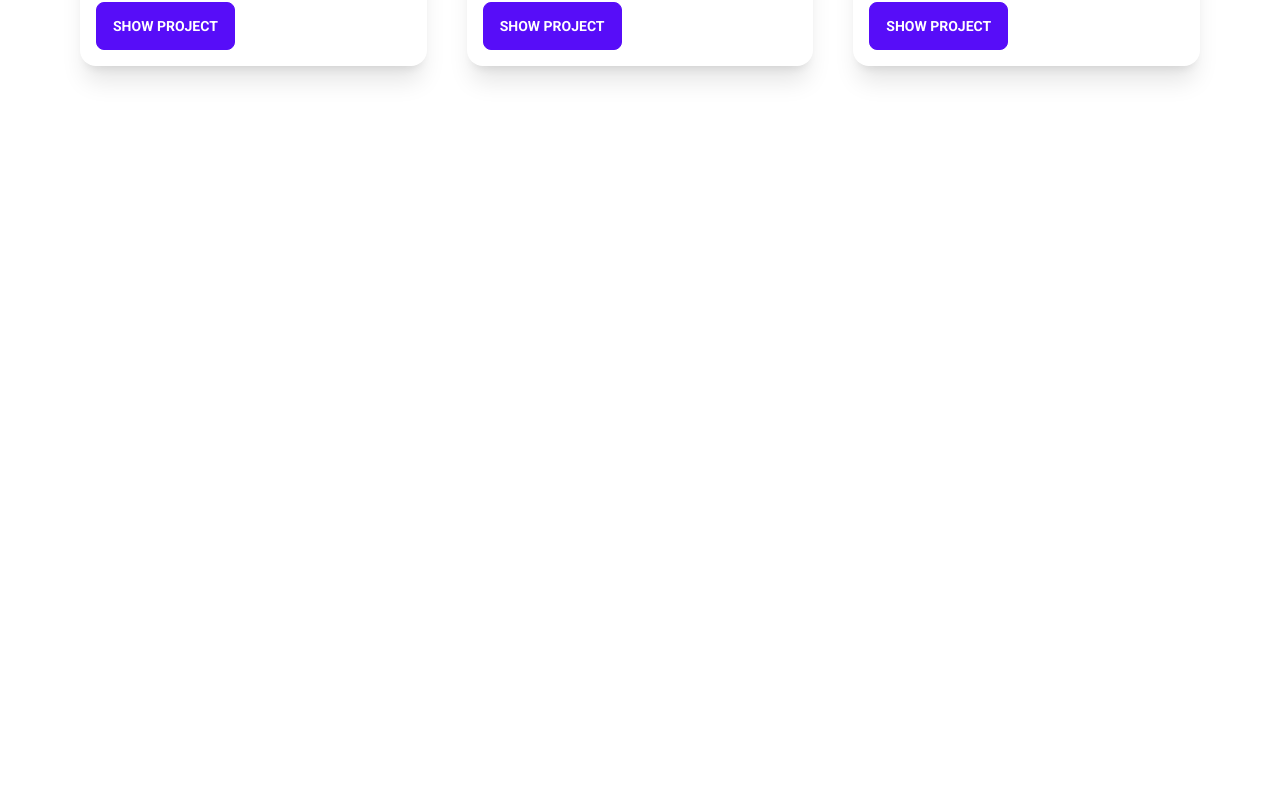
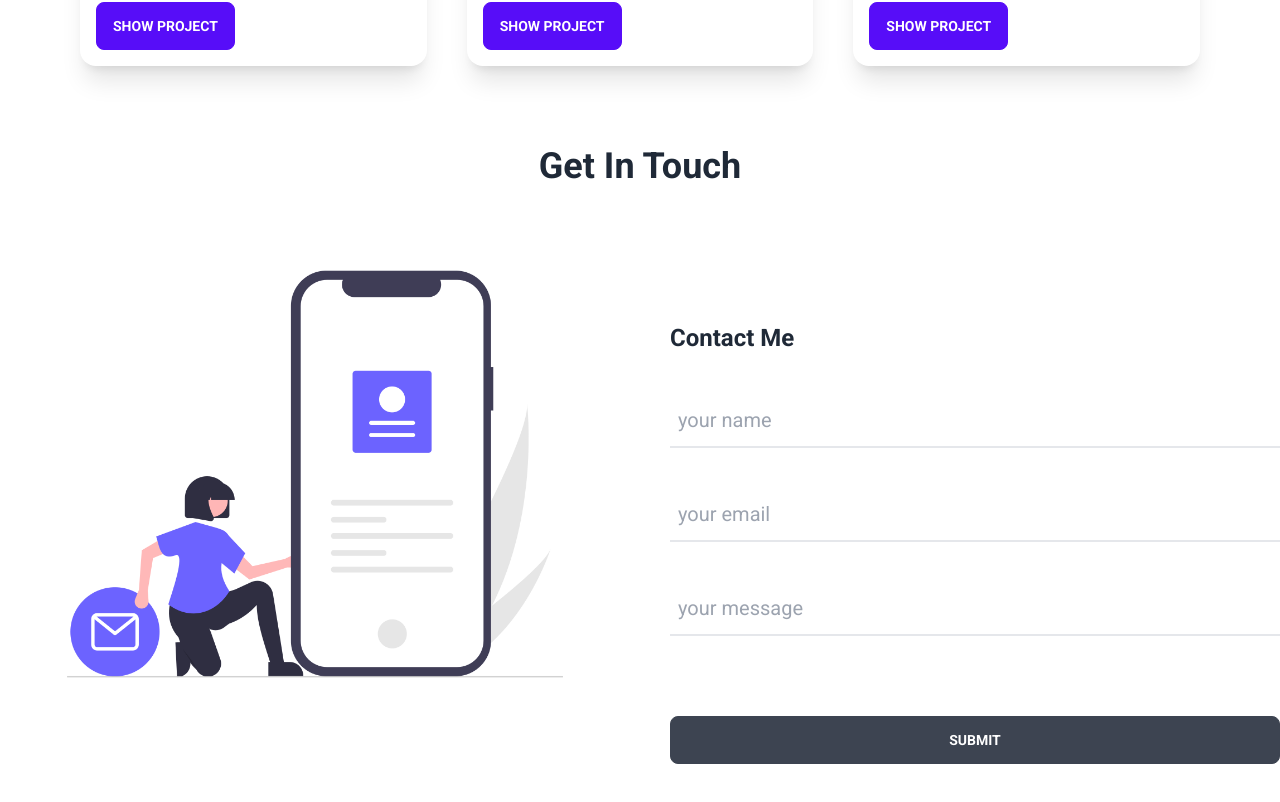
Before and after one commit to Mezan2002/mezanSimplePortfolioClient, a React (Create React App) app: page / in a window 1280 px wide. Shown: the part 1408-2210 px from the top of the page. Before the commit the page ends 1554 px from the top, so only its background shows below. Built offline with nearby package versions, Linux system fonts and the light colour scheme.

Commit message:
almost done

```diff
--- a/package.json
+++ b/package.json
@@ -3,12 +3,14 @@
   "version": "0.1.0",
   "private": true,
   "dependencies": {
+    "@emailjs/browser": "^3.10.0",
     "@testing-library/jest-dom": "^5.16.5",
     "@testing-library/react": "^13.4.0",
     "@testing-library/user-event": "^13.5.0",
     "daisyui": "^2.43.0",
     "react": "^18.2.0",
     "react-dom": "^18.2.0",
+    "react-hot-toast": "^2.4.0",
     "react-scripts": "5.0.1",
     "web-vitals": "^2.1.4"
   },
--- a/src/App.js
+++ b/src/App.js
@@ -1,5 +1,7 @@
+import { Toaster } from "react-hot-toast";
 import "./App.css";
 import Banner from "./Components/Banner/Banner";
+import Contact from "./Components/Contact/Contact";
 import Navbar from "./Components/Navbar/Navbar";
 import Projects from "./Components/Projects/Projects";
 
@@ -9,6 +11,8 @@ function App() {
       <Navbar></Navbar>
       <Banner></Banner>
       <Projects></Projects>
+      <Contact></Contact>
+      <Toaster></Toaster>
     </div>
   );
 }
--- a/src/Components/Banner/Banner.js
+++ b/src/Components/Banner/Banner.js
@@ -4,7 +4,7 @@ import bannerImage from "../../assets/images/bannerImage.png";
 const Banner = () => {
   return (
     <div className="">
-      <div className="">
+      <div className="hidden md:block">
         <div className="">
           <img src={bannerImage} className="mt-[-150px] w-full" alt="" />
         </div>
--- /dev/null
+++ b/src/Components/Contact/Contact.js
@@ -0,0 +1,75 @@
+import React, { useRef } from "react";
+import contactFormImage from "../../assets/images/contact.png";
+import emailjs from "@emailjs/browser";
+import { toast } from "react-hot-toast";
+
+const Contact = () => {
+  const form = useRef();
+
+  const sendEmail = (e) => {
+    e.preventDefault();
+
+    emailjs
+      .sendForm(
+        "service_1v929vn",
+        "template_s1zjdjb",
+        form.current,
+        "YJcwIzmfm27N48akI"
+      )
+      .then(
+        (result) => {
+          console.log(result.text);
+          toast.success("Thanks For Contacting Me!");
+          e.target.reset();
+        },
+        (error) => {
+          console.log(error.text);
+        }
+      );
+  };
+  return (
+    <div className="my-20 container mx-auto" id="contact">
+      <div>
+        <h2 className="text-center text-4xl font-bold mb-10">Get In Touch</h2>
+      </div>
+      <div className="lg:grid lg:grid-cols-2 gap-5">
+        <div>
+          <img className="rounded-xl" src={contactFormImage} alt="" />
+        </div>
+        <div className="md:pl-5 px-2 md:px-0 md:mt-24">
+          <h4 className="text-2xl mb-10 font-bold">Contact Me</h4>
+          <form ref={form} onSubmit={sendEmail}>
+            <input
+              className="border-b-2 inputForm w-full py-3 pl-2 focus:outline-none text-xl"
+              type="text"
+              name="user_name"
+              placeholder="your name"
+              required
+            />
+            <input
+              className="mt-10 border-b-2 inputForm w-full py-3 pl-2 focus:outline-none text-xl"
+              type="email"
+              name="user_email"
+              placeholder="your email"
+              required
+            />
+            <input
+              className="mt-10 border-b-2 inputForm w-full py-3 pl-2 focus:outline-none text-xl"
+              type="text"
+              name="message"
+              placeholder="your message"
+              required
+            />
+            <input
+              type="submit"
+              value="Submit"
+              className="btn mt-20 btn-block"
+            />
+          </form>
+        </div>
+      </div>
+    </div>
+  );
+};
+
+export default Contact;
--- a/src/Components/Navbar/Navbar.js
+++ b/src/Components/Navbar/Navbar.js
@@ -11,7 +11,7 @@ const Navbar = () => {
         <a href="#projects">Projects</a>
       </li>
       <li>
-        <a href="/">Contact Me</a>
+        <a href="#contact">Contact Me</a>
       </li>
     </>
   );
--- a/src/Components/Projects/Projects.js
+++ b/src/Components/Projects/Projects.js
@@ -34,7 +34,7 @@ const Projects = () => {
   return (
     <div className="my-20" id="projects">
       <h2 className="text-4xl text-center font-bold mb-10">Projects</h2>
-      <div className="grid grid-cols-1 md:grid-cols-2 lg:grid-cols-3 gap-10 px-20">
+      <div className="grid grid-cols-1 md:grid-cols-2 lg:grid-cols-3 gap-10 md:px-20">
         {projectsInfo.map((project) => (
           <div
             key={project.id}
```
Also changed, not shown: src/assets/images/contact.png (added), 1 other file (tests, documents, lock files or other folders).
